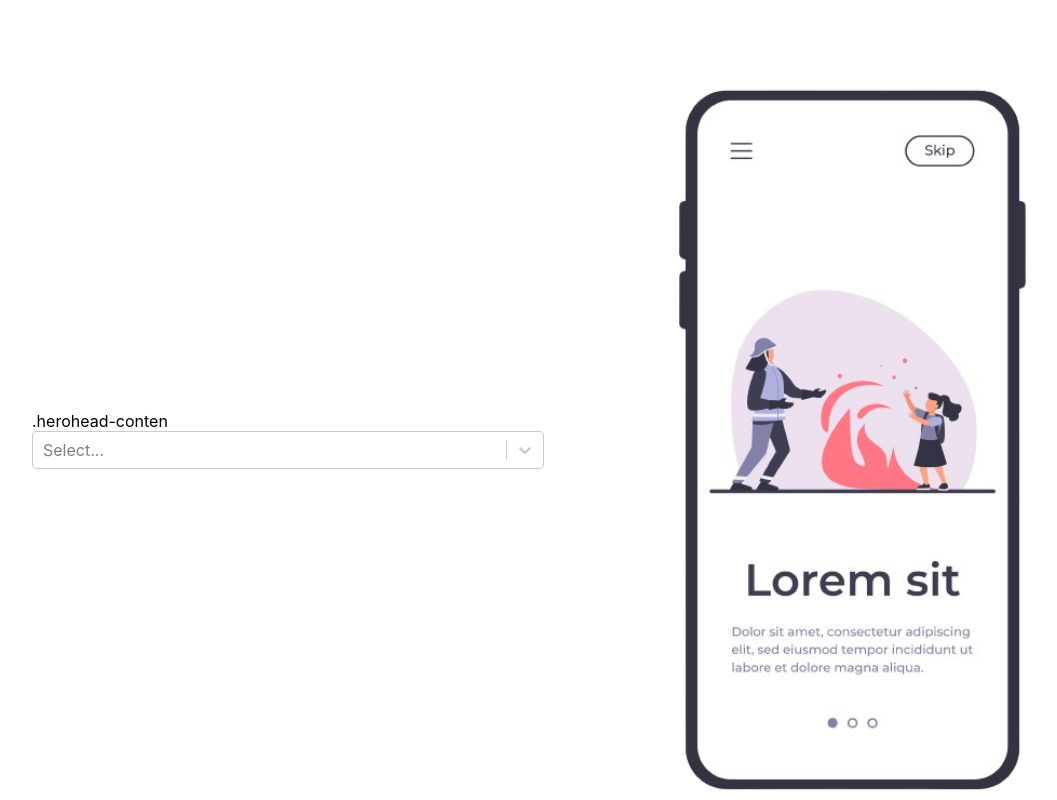
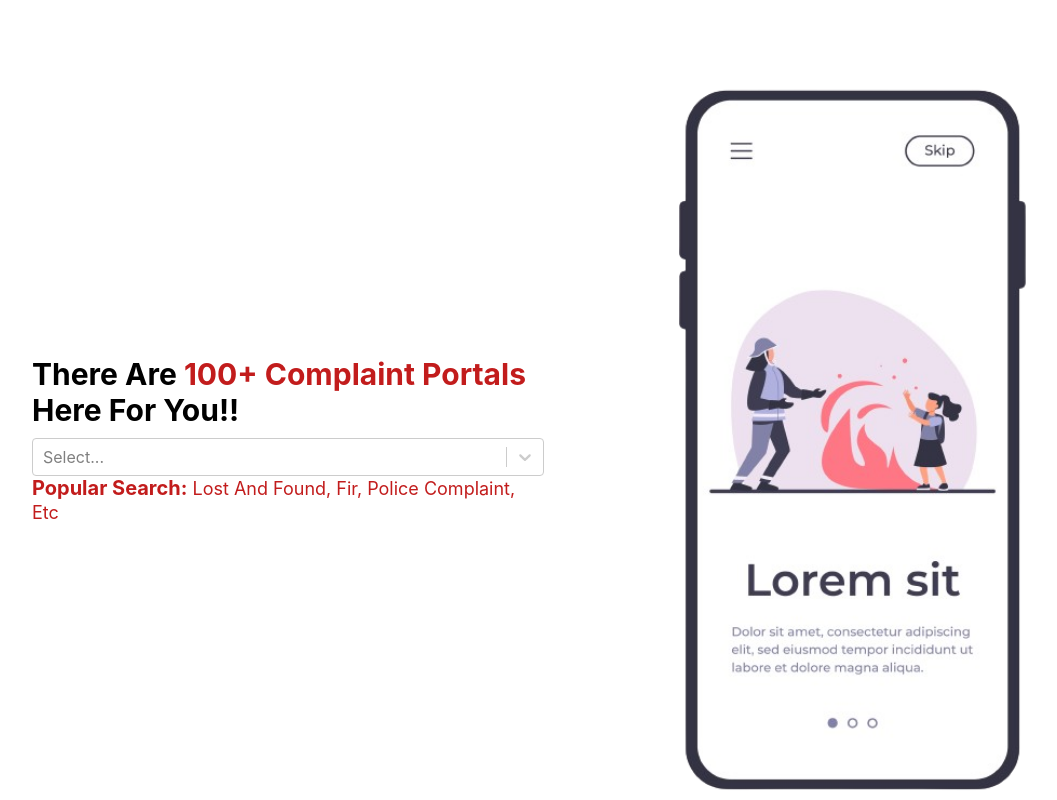
Before and after one commit to Huzaifa-Tawab/daily-samadhan, a React (Vite) app: page / in a window 1280 px wide. Shown: the top 800 px of the page, without its empty margins (96-1153 px from the left). Built offline with nearby package versions, Linux system fonts and the light colour scheme; no server answers.

Commit message:
homehero text addition and adjustment

```diff
--- a/src/Components/homeHero/HomeHero.jsx
+++ b/src/Components/homeHero/HomeHero.jsx
@@ -34,13 +34,19 @@ function HomeHero() {
   return (
     <div className="Home-hero">
       <div className="hero-search">
-        .herohead-conten
+        <h1>
+          There Are <span>100+ Complaint Portals</span> Here For You!!
+        </h1>
         <Select
           options={Portals}
           onChange={(opt) => {
             navigate(`/portal/${opt.value}`);
           }}
         />
+        <h4>
+          Popular Search:
+          <span> Lost And Found, Fir, Police Complaint, Etc </span>
+        </h4>
       </div>
 
       <img className="hero-img" src={heroImg} alt="" />
--- a/src/Components/homeHero/homehero.css
+++ b/src/Components/homeHero/homehero.css
@@ -13,3 +13,20 @@
 .hero-img {
   height: 100%;
 }
+.hero-search > h1 {
+  font-size: 30px;
+  margin-bottom: 10px;
+
+  span {
+    color: #c21c1c;
+  }
+}
+.hero-search > h4 {
+  font-size: 20px;
+  color: #c21c1c;
+
+  span {
+    font-size: 18px;
+    font-weight: 400;
+  }
+}
```
